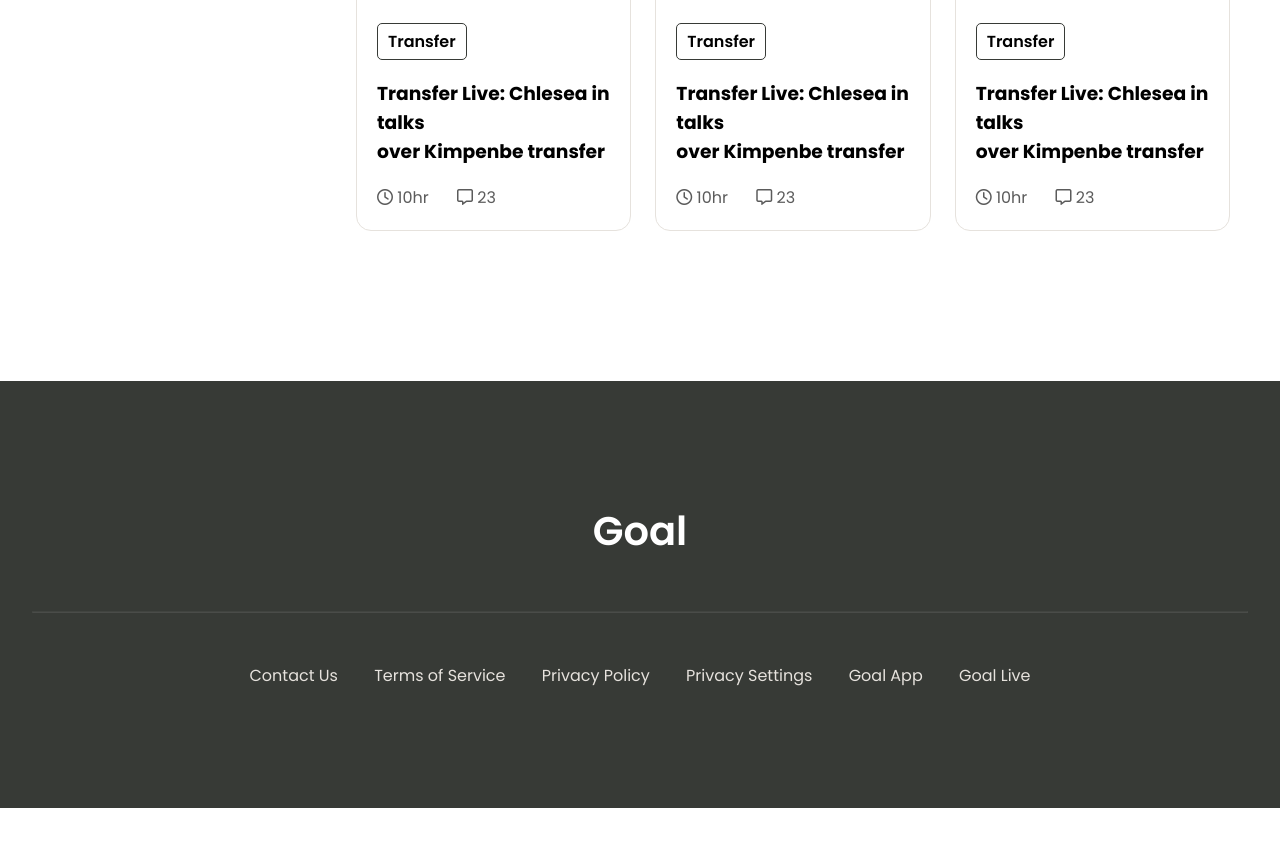
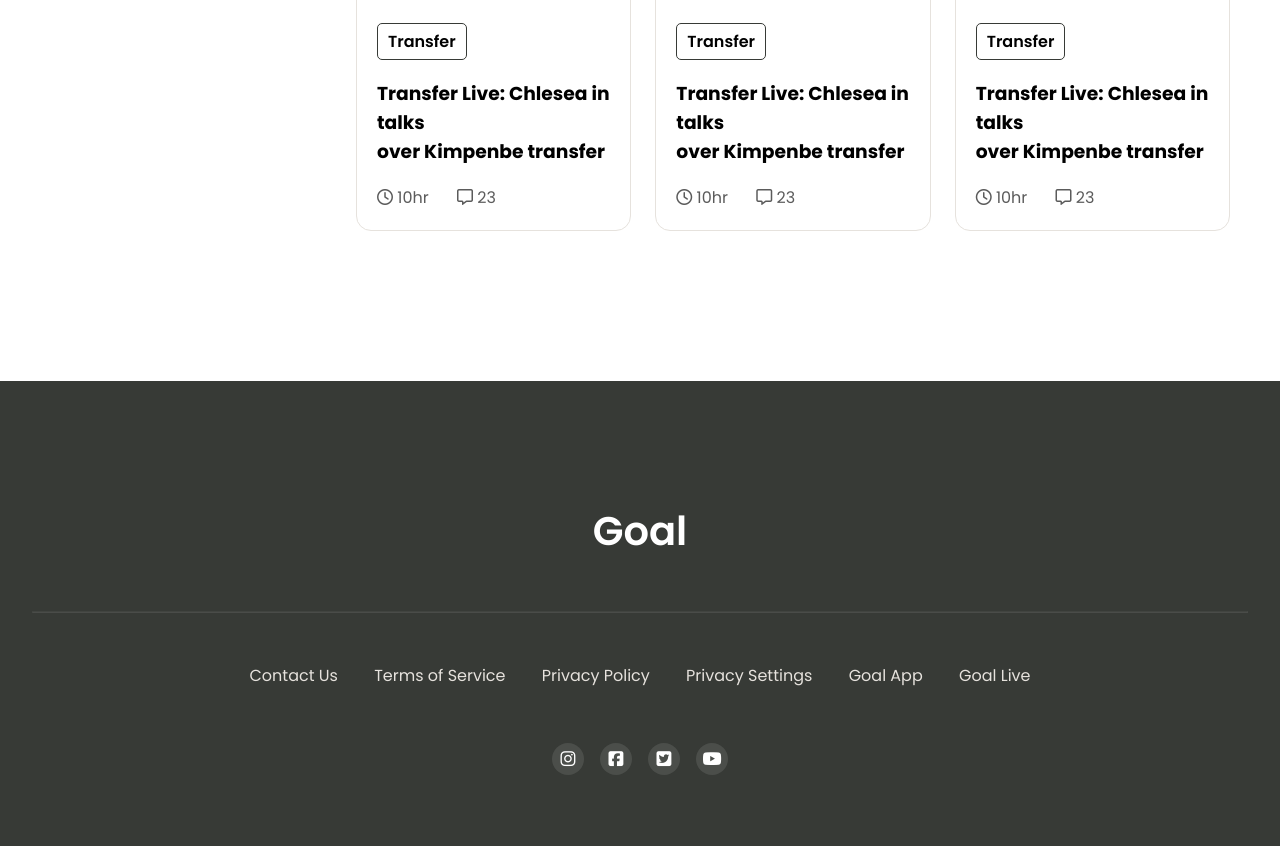
Before and after one commit to tahsinkarim/live-sports-app, a plain HTML site: page index.html in a window 1280 px wide. Shown: the part 1675-2521 px from the top of the page. Before the commit the page ends 2483 px from the top, so only its background shows below. Drawn offline with Linux system fonts and the light colour scheme.

Commit message:
Added Socials

```diff
--- a/index.html
+++ b/index.html
@@ -215,6 +215,12 @@
         <a href="" class="link">Goal App</a>
         <a href="" class="link">Goal Live</a>
       </div>
+      <div class="socials">
+        <a href="#"><i class="fa-brands fa-instagram"></i></a>
+        <a href="#"><i class="fa-brands fa-facebook-square"></i></a>
+        <a href="#"><i class="fa-brands fa-twitter-square"></i></a>
+        <a href="#"><i class="fa-brands fa-youtube"></i></a>
+      </div>
     </footer>
   </body>
 </html>
--- a/styles/style.css
+++ b/styles/style.css
@@ -154,9 +154,15 @@ main{
   padding: 10px 25px;
   font-family: var(--secondary-text);
   font-weight: 500;
-  margin: 0 auto;
+  margin: 10px auto;
   display: none;
-
+  cursor: pointer;
+  transition: all 0.3s ease;
+  border: 1px solid var(--accent-clr);
+}
+.view-all:hover{
+  background-color: var(--white);
+  color: var(--accent-clr);
 }
 
 
@@ -187,6 +193,29 @@ main{
 
 .footer .footer-links .link:hover{
   color: var(--accent-clr);
+}
+.socials {
+  margin: 55px;
+  display: flex;
+  justify-content: center;
+}
+.socials a {
+  color: #fff;
+  background: #ffffff;
+  background-color: rgba(255, 255, 255, 0.1);
+  border-radius: 50%;
+  height: 32px;
+  width: 32px;
+  display: flex;
+  align-items: center;
+  justify-content: center;
+  margin: 0 8px;
+  font-size: 17px;
+  transition: all .3s ease;
+}
+.socials a:hover{
+  color: var(--accent-clr);
+  transform: scale(1.1);
 }
 
 /*---------------
@@ -307,8 +336,7 @@ main{
     display: block;
   }
   .footer{
-    padding-left: 24px;
-    padding-right: 24px;
+    padding: 70px 24px 30px 24px;
   }
   .footer-links{
     display: flex;
```
Also changed, not shown: upcoming.html (+6 -0 lines).
